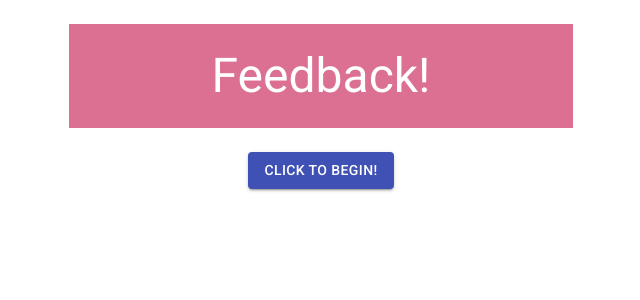
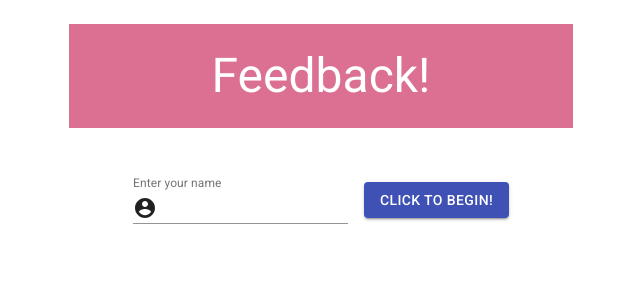
Before and after one commit to percburk/redux-feedback-loop, a React (Create React App) app: page /#/ in a window 1280 px wide. Shown: the top 300 px of the page, without its empty margins (319-959 px from the left). Built offline with nearby package versions, Linux system fonts and the light colour scheme.

Commit message:
added name entry into db, some material ui styling on Home

```diff
--- a/src/components/Home/Home.jsx
+++ b/src/components/Home/Home.jsx
@@ -1,13 +1,24 @@
-import { Box, Button } from '@material-ui/core';
+import {
+  Box,
+  Button,
+  Input,
+  InputLabel,
+  InputAdornment,
+  FormControl,
+  Grid,
+} from '@material-ui/core';
+import { AccountCircle } from '@material-ui/icons';
 import { useHistory } from 'react-router-dom';
 import { useSelector } from 'react-redux';
-import { useEffect } from 'react';
+import { useEffect, useState } from 'react';
 import { useDispatch } from 'react-redux';
 
 function Home() {
   const history = useHistory();
   const dispatch = useDispatch();
   const feedback = useSelector((state) => state.feedbackReducer);
+  const [name, setName] = useState('');
+  const [open, setOpen] = useState(false);
   console.log(feedback);
 
   useEffect(() => checkFeedbackReducer(), []);
@@ -16,20 +27,39 @@ function Home() {
     if (feedback.feeling) {
       alert('thanks for submitting your feedback!');
       dispatch({
-        type: 'CLEAR'
+        type: 'CLEAR',
       });
     }
   };
 
+  const handleClick = () => {
+
+    history.push('/feeling');
+  };
+
   return (
-    <Box display="flex" justifyContent="center">
-      <Button
-        variant="contained"
-        color="primary"
-        onClick={() => history.push('/feeling')}
-      >
-        Click to begin!
-      </Button>
+    <Box p={3} display="flex" justifyContent="center">
+      <FormControl>
+        <Grid container spacing={2} alignItems="center">
+          <Grid item>
+            <InputLabel htmlFor="enterName">Enter your name</InputLabel>
+            <Input
+              id="enterName"
+              startAdornment={
+                <InputAdornment position="start">
+                  <AccountCircle />
+                </InputAdornment>
+              }
+              onChange={(event) => setName(event.target.value)}
+            />
+          </Grid>
+          <Grid item>
+            <Button variant="contained" color="primary" onClick={handleClick}>
+              Click to begin!
+            </Button>
+          </Grid>
+        </Grid>
+      </FormControl>
     </Box>
   );
 }
--- a/src/components/redux/reducers/feedbackReducer.js
+++ b/src/components/redux/reducers/feedbackReducer.js
@@ -5,6 +5,8 @@
 
 const feedbackReducer = (state = {}, action) => {
   switch (action.type) {
+    case 'ADD_NAME':
+      return { ...state, name: action.payload };
     case 'ADD_FEELING':
       return { ...state, feeling: action.payload };
     case 'ADD_UNDERSTANDING':
```
Also changed, not shown: 1 other file (tests, documents, lock files or other folders).
